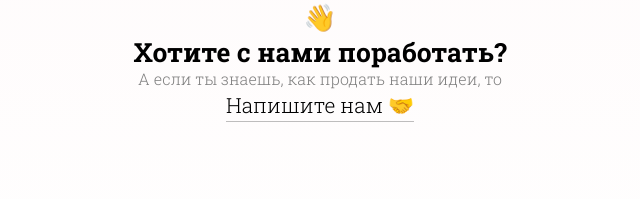
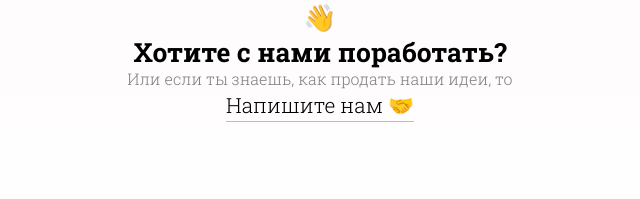
Before and after one commit to Ex3R/avocado-portfolio, a plain HTML site: page index.html in a window 1280 px wide. Shown: the part 5754-5953 px from the top of the page, 440-1080 px from the left. Drawn offline with nearby package versions, Linux system fonts and the light colour scheme; some packages are replaced by stand-ins of ours.

Commit message:
fix text on our us section

```diff
--- a/index.html
+++ b/index.html
@@ -309,7 +309,7 @@
           <div class="contact-form-container">
             <h2>👋</h2>
             <h2>Хотите с нами поработать?</h2>
-            <p>А если ты знаешь, как продать наши идеи, то</p>
+            <p>Или если ты знаешь, как продать наши идеи, то</p>
             <a href="https://t.me/r_terekhov">
               <span class="underline"> Напишите нам 🤝</span></a
             >
```
